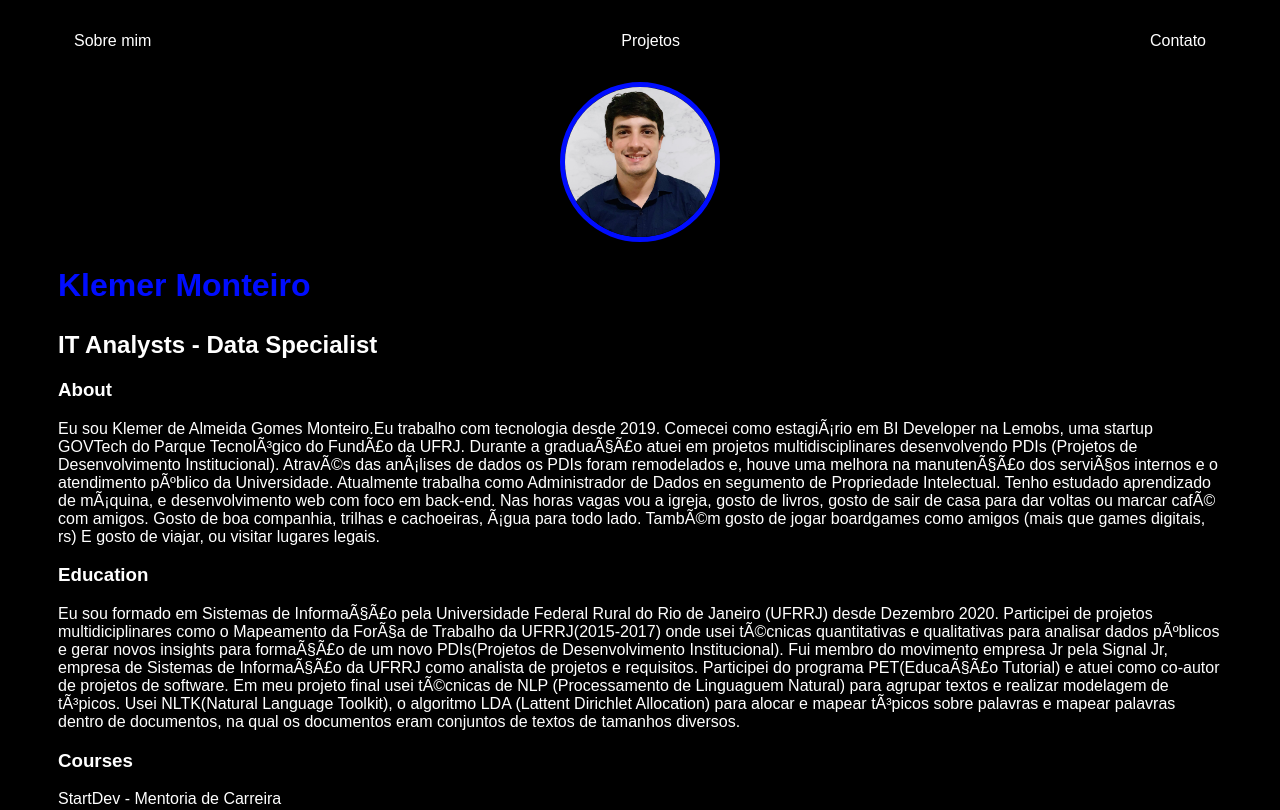
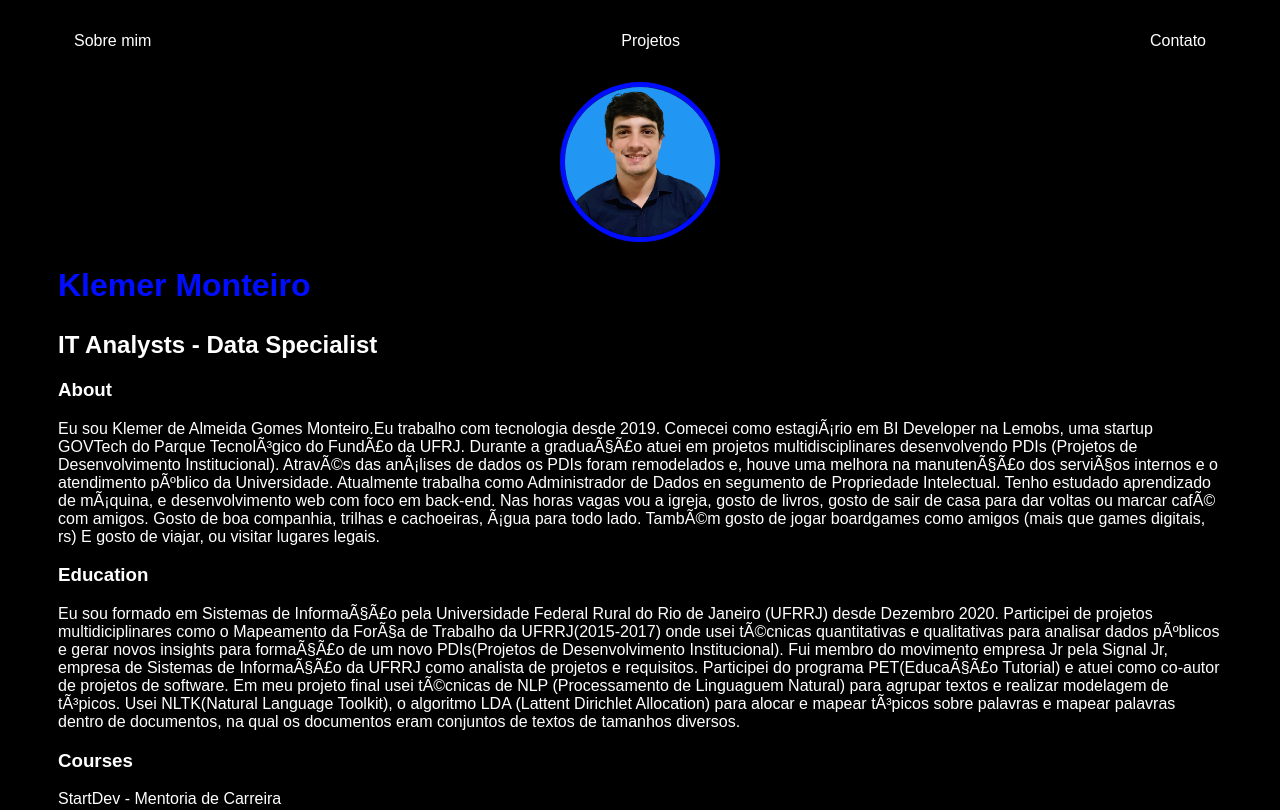
Before and after one commit to klemeragm/my-portfolio, a website: page index.html in a window 1280 px wide. Shown: the top 810 px of the page. Drawn offline with Linux system fonts and the light colour scheme.

Commit message:
Add changes in links and images

```diff
--- a/index.html
+++ b/index.html
@@ -25,7 +25,7 @@
          </nav>
         <header>
            <div class="center">
-                <img src="./img/Klemer.png"></img>
+                <img src="./img/klemer_fundo.png"></img>
            </div>
            <h1>Klemer Monteiro</h1>
            <h2>IT Analysts - Data Specialist</h2>
```
Also changed, not shown: img/Klemer.png (deleted), img/klemer_fundo.png (added).
